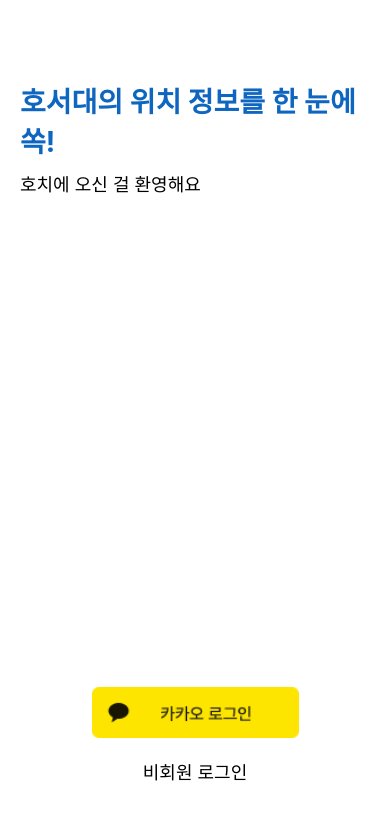
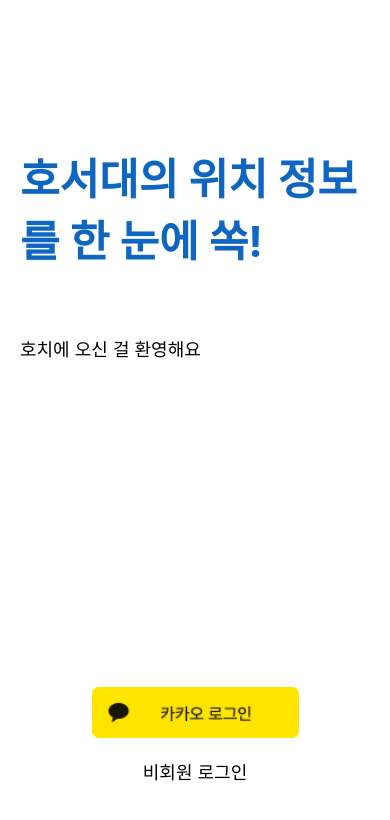
Before and after one commit to goun5643/HOCHI_FE, a React Native app: screen /OnboardingScreen in a window 390 px wide. Shown: the top 820 px of the page. Built offline with nearby package versions, Linux system fonts and the light colour scheme.

Commit message:
온보딩 화면 사이즈및 위치 수정

```diff
--- a/src/screens/OnboardingScreen.js
+++ b/src/screens/OnboardingScreen.js
@@ -58,13 +58,15 @@ const styles = StyleSheet.create({
     },
     title: {
         color: '#0E66C0',
-        fontSize: 28,
+        fontSize: 43,
         fontWeight: 'bold',
         marginBottom: 10,
+        top: 65,
     },
     subtitle: {
         color: '#000',
         fontSize: 18,
+        top: 121,
     },
     flexSpacer: {
         flex: 1,
--- a/src/screens/SplashScreen.js
+++ b/src/screens/SplashScreen.js
@@ -6,7 +6,7 @@ const SplashScreen = ({ navigation }) => {
   useEffect(() => {
     const timeout = setTimeout(() => {
       navigation.replace('OnboardingScreen');
-    }, 3000); // 3초 후 자동 이동
+    }, 500); // 3초 후 자동 이동
 
     return () => clearTimeout(timeout);
   }, [navigation]);
```
Also changed, not shown: assets/hochi.png (added), assets/kakao.png (added), 3 other files (tests, documents, lock files or other folders).
